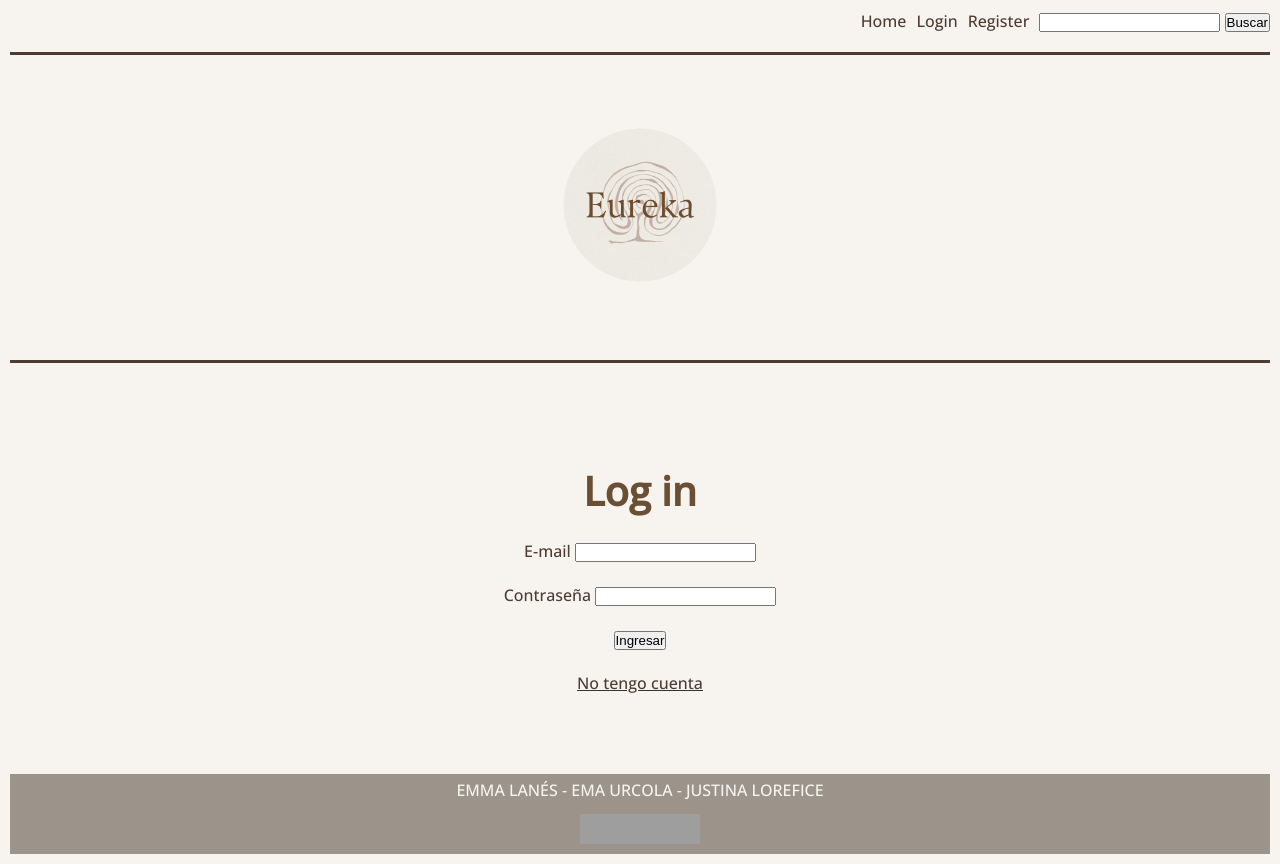
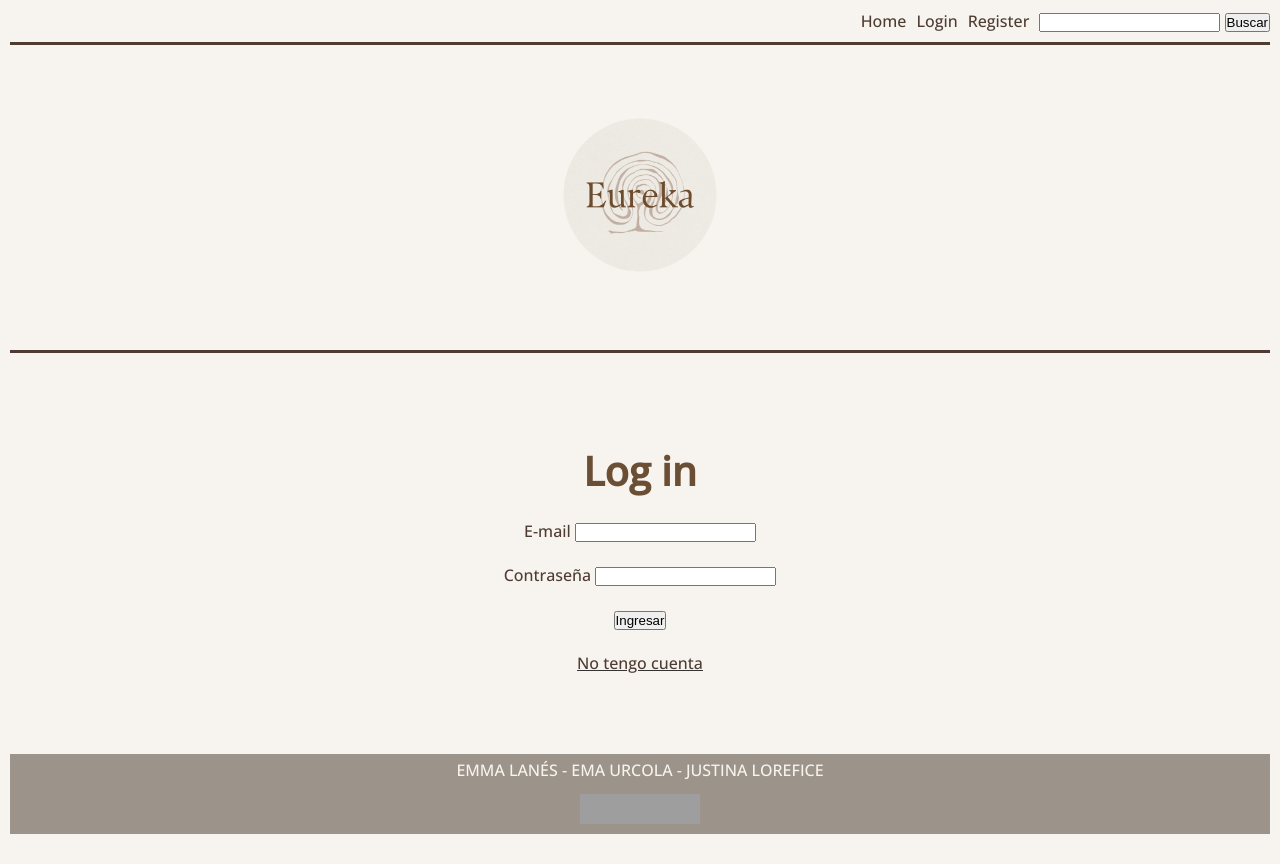
Before and after one commit to elanes1003/pi_tdfe_grupoeje, a plain HTML site: page login.html in a window 1280 px wide. Drawn offline with nearby package versions, Linux system fonts and the light colour scheme; grey boxes are pictures that could not be loaded.

Commit message:
flex al register y log in. Margenes al logo

```diff
--- a/css/styles.css
+++ b/css/styles.css
@@ -43,12 +43,13 @@ display: flex;
 justify-content: center;
 width: 100%;
 align-items: flex-start;
-background-color:#f7f4ef
+background-color:#f7f4ef;
+padding: 0;
 }
 .contenedorlogo{
 border-bottom-style: solid;
-margin-bottom: 20px;
-margin-top: 20px;
+margin-bottom: 10px;
+margin-top: 10px;
 border-top-style: solid;
 border-color: #4e3b31 ;
 }
@@ -58,6 +59,7 @@ width: 300px;
 text-align: center;
 background-color:#f7f4ef ;
 }
+
 .aside{
   text-align: left;
   list-style:none;
@@ -180,6 +182,9 @@ a{
 .contenidologin{
     padding: 80px;
     text-align: center;
+    display: flex;
+    flex-direction: column;
+    align-items: center;
 }
 h1{
     text-align: center;
@@ -188,6 +193,9 @@ h1{
 .contenidoregister{
     padding: 80px;
     text-align: center;
+    display: flex;
+    flex-direction: column;
+    align-items: center;
 }
 
 
@@ -257,7 +265,6 @@ h1{
 }
 
 
-/* REGISTER */
 
 
 /* SEARCH */
```
